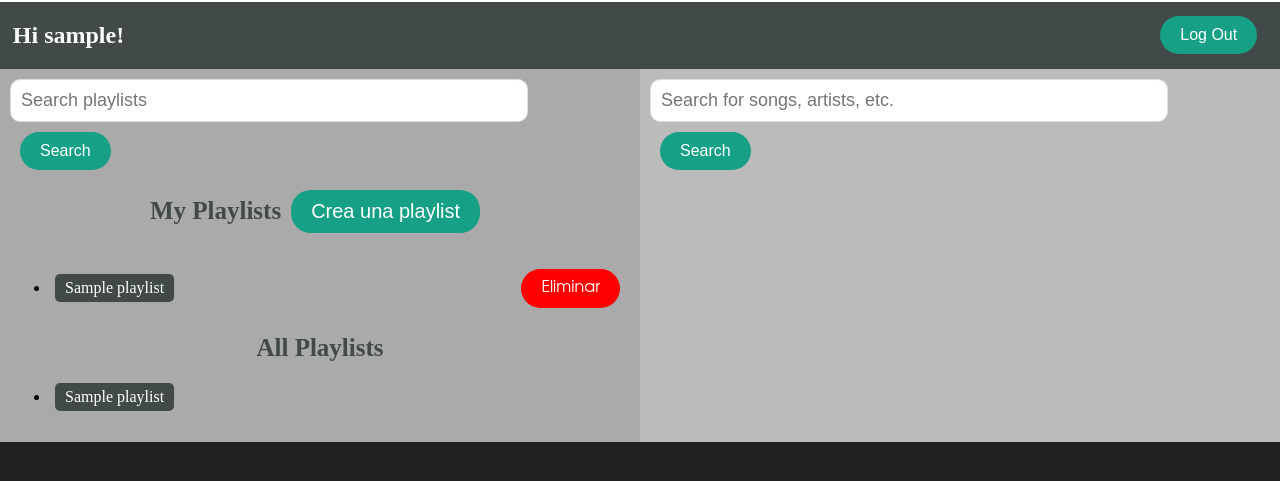
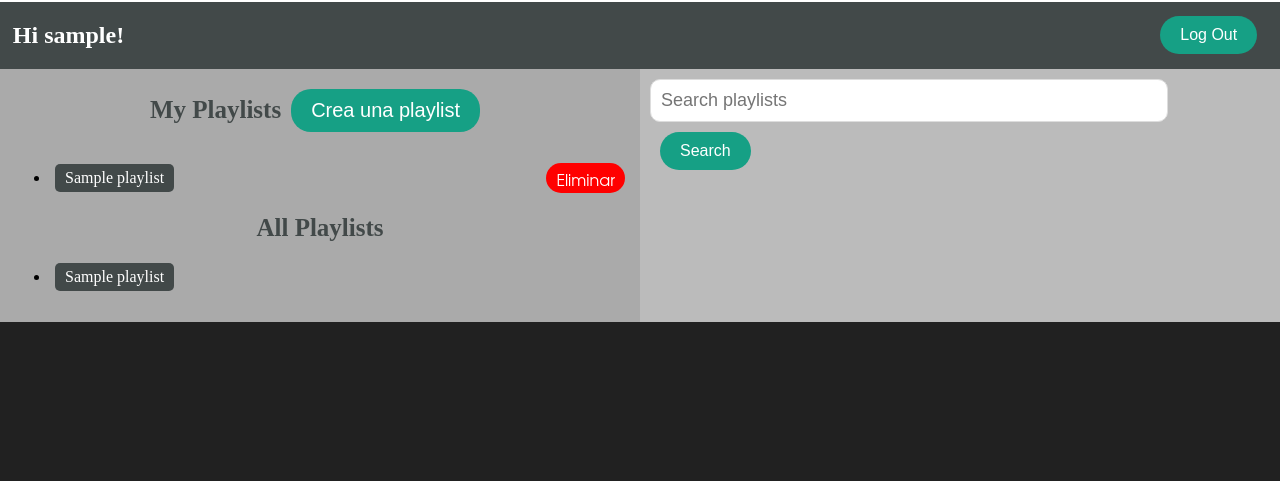
Before and after one commit to lau-marti/WebProject, a Django app: page /musicterritory/ in a window 1280 px wide. Shown: the part 116-597 px from the top of the page. Run offline with Django 5.2, Linux system fonts and the light colour scheme; a user stored in the database is signed in; tables that the repository leaves empty hold one stand-in row (values such as "Sample post").

Commit message:
2.8 Playlist Search, arreglar form de crear playlists

```diff
--- a/static/css/styles.css
+++ b/static/css/styles.css
@@ -281,7 +281,7 @@ h1 {
 
 .deleteButton {
     display: inline-block;
-    padding: 10px 20px;
+    padding: 10px 10px;
     background-color: red;
     color: #ffffff;
     text-decoration: none;
@@ -292,7 +292,11 @@ h1 {
     font-family: "URW Gothic";
     transition: background-color 0.3s ease;
     cursor: pointer;
-    margin: 10px;
+    margin: 5px;
+}
+
+.deleteButton:hover {
+    background-color: #930000;
 }
 
 .cançons {
--- a/static/javascript/searchFiveSongs.js
+++ b/static/javascript/searchFiveSongs.js
@@ -77,14 +77,20 @@
         // Recorrer las pistas y mostrar la información
         items.forEach(function(item, index) {
             const resultDiv = $('<div>');
+            resultDiv.css({
+                display: 'flex',
+                flexDirection: 'column',
+                alignItems: 'center',
+                justifyContent: 'center'
+            });
             resultDiv.html(`
-                <p>Canción ${index + 1}:</p>
+                <h1>Canción ${index + 1}:</h1>
                 <p>Nombre: ${item.name}</p>
                 <p>Artista(s): ${item.artists.map((artist, artistIndex) => artist.name + " (" + artistasInfo[index * item.artists.length + artistIndex].genres.join(", ") + ")").join(", ")}</p>
                 <p>Álbum: ${item.album.name}</p>
                 <p>URL del álbum: <a href="${item.album.external_urls.spotify}" target="_blank">${item.album.external_urls.spotify}</a></p>
-                <p>URL de la imagen del álbum: <img src="${item.album.images[0].url}" alt="Imagen del álbum"></p>
-                <button onclick="agregarCancion('${item.name}', '${item.artists[0].name}', '${item.album.name}')">Add</button>
+                <img src="${item.album.images[0].url}" alt="Imagen del álbum"></p>
+                <button class="genericButton" onclick="agregarCancion('${item.name}', '${item.artists[0].name}', '${item.album.name}')">Add</button>
                 <hr>
             `);
             searchResults.append(resultDiv);
--- a/templates/home.html
+++ b/templates/home.html
@@ -16,9 +16,6 @@
 <div class="row">
     <div class="column" style="background-color:#aaa;">
         <form action="{% url 'web:playlist_create' %}" method="get">
-            <input class="search-input" type="text" id="searchPlaylist" placeholder="Search playlists"
-               onkeydown="if (event.keyCode == 13) buscarCancion()">
-            <button class="genericButton" onclick="buscarCancion()">Search</button>
             <div style="display: flex; justify-content: center; align-items: center">
                 <h1>My Playlists</h1>
                 {% if user.is_authenticated %}
@@ -33,7 +30,7 @@
                         <div style="display: flex; justify-content: space-between;align-items: center">
                             <a class="playlistButton" href="{% url 'web:playlist_detail' playlist.id %}">{{ playlist.name }}</a>
                             {% if playlist.user == user %}
-                            <a class="deleteButton" href="{% url 'web:playlist_delete' playlist.id %}">Eliminar</a>
+                            <a class="deleteButton" style="height: 10px" href="{% url 'web:playlist_delete' playlist.id %}">Eliminar</a>
                             {% endif %}
                         </div>
                     </li>
@@ -55,15 +52,16 @@
     </div>
     <div class="column" style="background-color:#bbb;">
         <form>
-            <input class="search-input" type="text" id="searchInput" placeholder="Search for songs, artists, etc."
-               onkeydown="if (event.keyCode == 13) buscarCancion()">
-            <button class="genericButton" onclick="buscarCancion()">Search</button>
+            <input class="search-input" type="text" id="searchPlaylist" placeholder="Search playlists"
+               onkeydown="if (event.keyCode == 13) buscarPlaylist(event)">
+            <button class="genericButton" onclick="buscarPlaylist(event)">Search</button>
         </form>
-        <div id="searchResults"></div>
+        <div id="results"></div>
 
         {% block scripts %}
         <script src="https://ajax.googleapis.com/ajax/libs/jquery/3.5.1/jquery.min.js"></script>
         <script src="{% static 'javascript/searchFiveSongs.js' %}"></script>
+        <script src="{% static 'javascript/searchPlaylists.js' %}"></script>
         {% endblock %}
     </div>
 </div>
--- a/web/urls.py
+++ b/web/urls.py
@@ -1,13 +1,14 @@
-from django.urls import path
+from django.urls import path, include
 from django.utils import timezone
 from django.views.generic import DetailView, ListView
 from web.forms import PlaylistForm
-from web.views import PlaylistCreate, PlaylistDetail, LoginRequiredCheckIsOwnerUpdateView, SongCreate, add_song, delete_song, PlaylistList, DeletePlaylist, SongDelete
+from web.views import PlaylistCreate, PlaylistDetail, LoginRequiredCheckIsOwnerUpdateView, SongCreate, add_song, delete_song, PlaylistList, DeletePlaylist, SongDelete, search_playlists
 from web.models import Song, Playlist
 
 app_name = "web"
 
 urlpatterns = [
+
     path('',
          PlaylistList.as_view(),
          name='playlist_list'),
@@ -51,4 +52,5 @@ urlpatterns = [
          SongDelete.as_view(),
          name='song_delete'),
 
+    path('search_playlists/', search_playlists, name='search_playlists'),
 ]
--- a/web/views.py
+++ b/web/views.py
@@ -134,3 +134,10 @@ def delete_song(request, song_id, playlist_id):
         return redirect(playlist.get_absolute_url())
     else:
         return JsonResponse({'error': 'Método no permitido'}, status=405)
+
+
+def search_playlists(request):
+    query = request.GET.get('searchValue', '')
+    playlists = Playlist.objects.filter(name__icontains=query)
+    results = [{'id': playlist.id, 'name': playlist.name, 'user': playlist.user.username} for playlist in playlists]
+    return JsonResponse({'playlists': results}, safe=False)
```
Also changed, not shown: static/javascript/searchPlaylists.js (added, +41 -0 lines), templates/form.html (+12 -5 lines).
